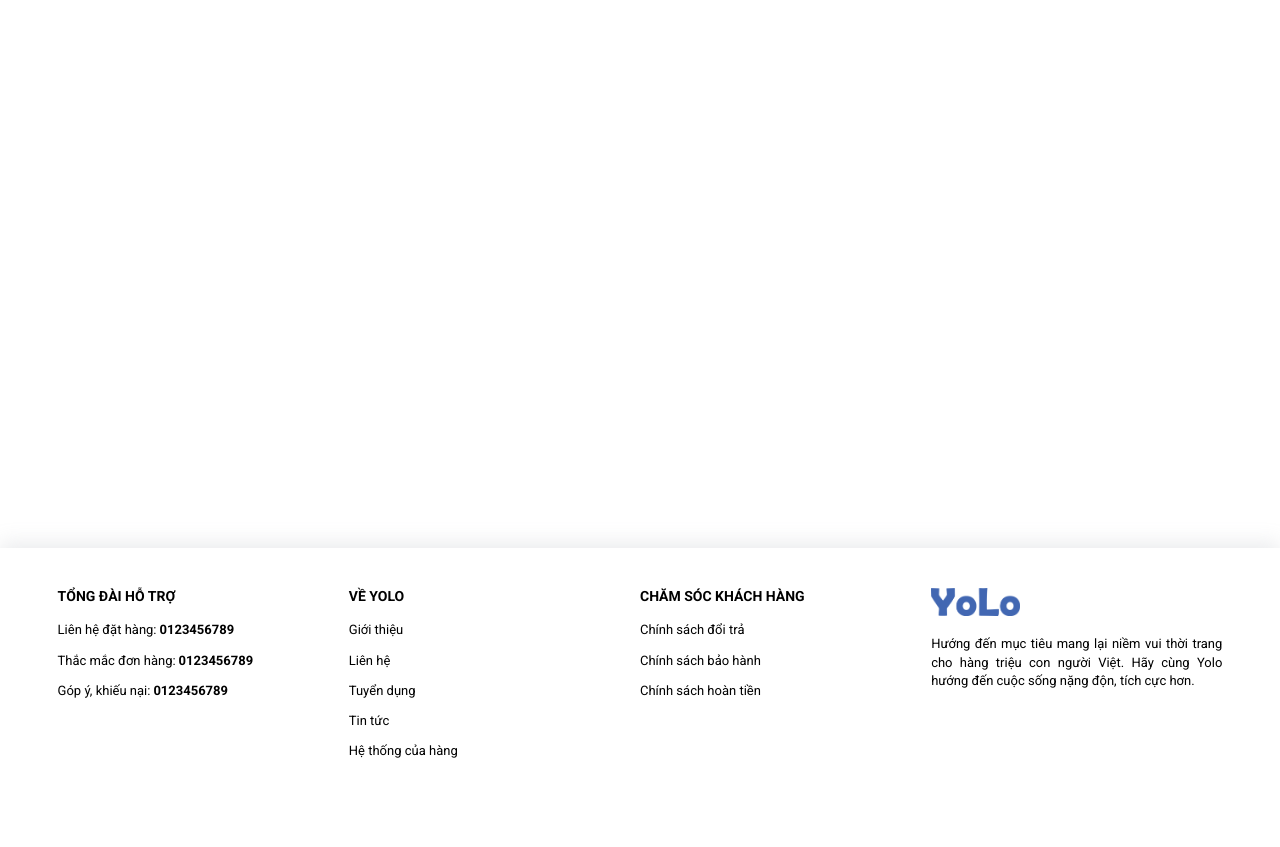
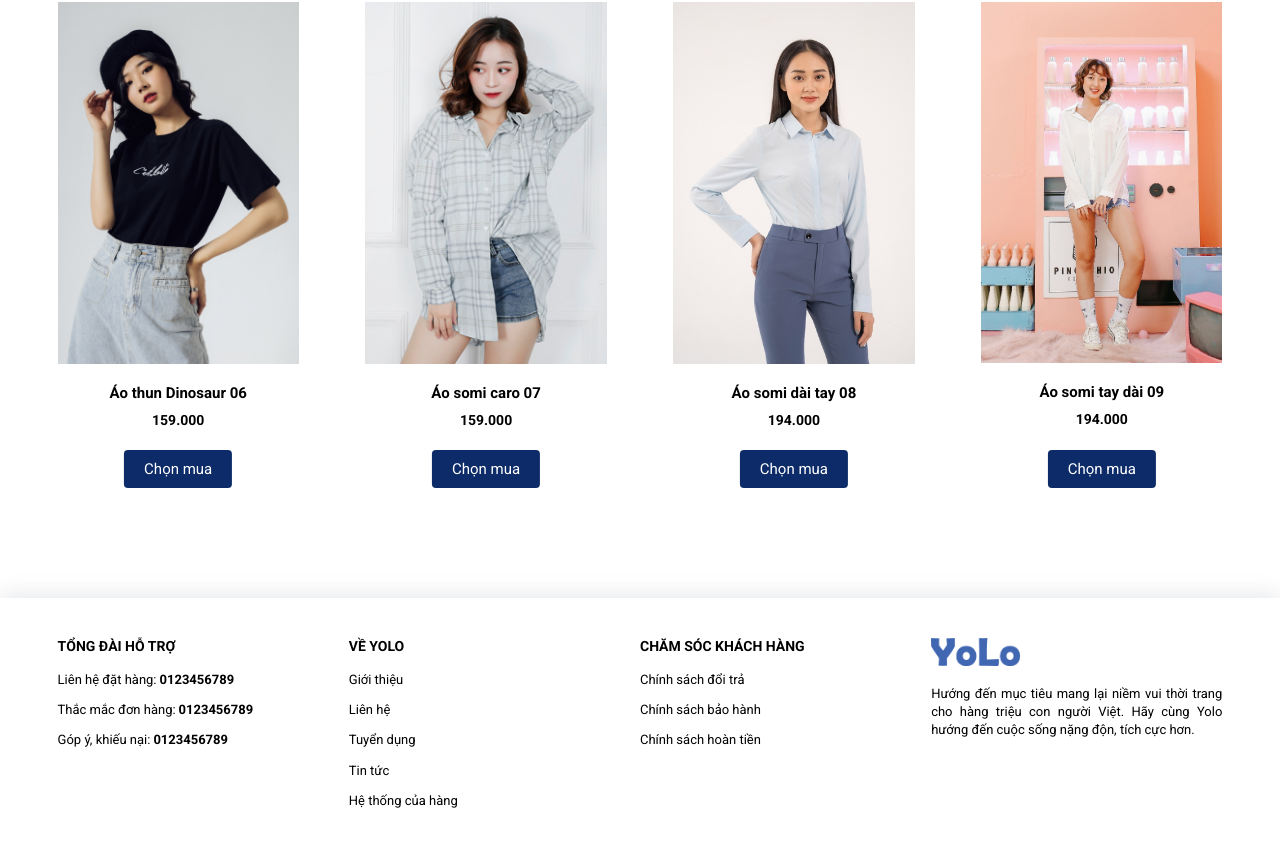
Before and after one commit to nguyenducde/shopping-authentic, a React (Create React App) app: page / in a window 1280 px wide. Shown: the part 2280-3127 px from the top of the page. Before the commit the page ends 3092 px from the top, so only its background shows below. Built offline with nearby package versions, Linux system fonts and the light colour scheme.

Commit message:
C10 - New Products

```diff
--- a/src/components/ProductCard.js
+++ b/src/components/ProductCard.js
@@ -6,7 +6,7 @@ export default function ProductCard(props){
 
     return (
         <div to='/policy' className='product-card__item'>
-            <NavLink to={props.product.slug}>
+            <NavLink exact to={`category/${props.product.slug}`}>
                 <div className='product-card__item__image'>
                     <img src={image01} alt='' />
                 </div>
--- a/src/pages/Home.js
+++ b/src/pages/Home.js
@@ -34,6 +34,19 @@ export default function Home(){
                 </section>
             </div>
 
+            <div className='container'>
+                <section className='product'>
+                    <h3 className='product__heading'>Sản phẩm mới</h3>
+                    <div className='product-card'>
+                        {
+                            productData.getProducts(8).map((product, index) => {
+                                return <ProductCard product={product} key={index} />
+                            })
+                        }
+                    </div>
+                </section>
+            </div>
+
         </Helmet>
     )
 }
--- a/src/sass/_footer.scss
+++ b/src/sass/_footer.scss
@@ -1,9 +1,9 @@
 @import './variables';
 
 .footer {
-    margin-top: 150vh;
     box-shadow: 0rem -0.5rem 2rem #959da533;
     padding: 4rem 0;
+    margin-top: 5rem;
 
     &__logo {
         height: 2.8rem;
--- a/src/sass/_product-card.scss
+++ b/src/sass/_product-card.scss
@@ -1,6 +1,7 @@
 @import './variables';
 
 .product {
+    margin-bottom: 3rem;
     &__heading {
         font-size: 2.4rem;
         text-align: center;
```
Also changed, not shown: src/components/Banner.js (added, +10 -0 lines).
